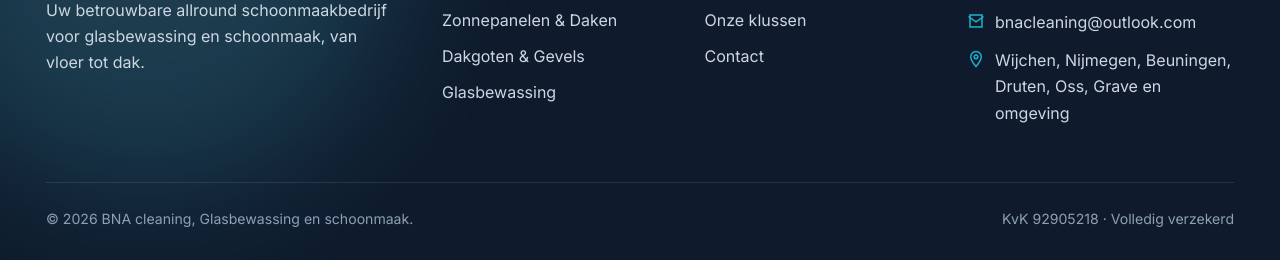
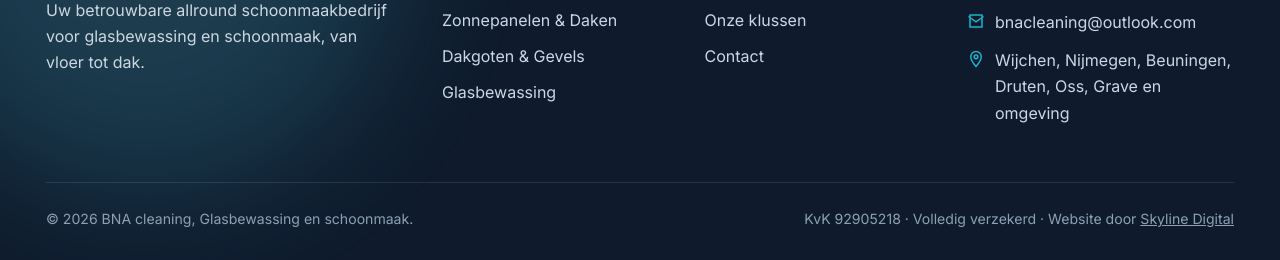
Before and after one commit to Yannickvandenbroek/BNAcleaning, a plain HTML site: page contact.html in a window 1280 px wide. Shown: the part 1932-2192 px from the top of the page. Drawn offline with Linux system fonts and the light colour scheme.

Commit message:
Voet: Website door Skyline Digital
Co-Authored-By: Claude <noreply@anthropic.com>

```diff
--- a/contact.html
+++ b/contact.html
@@ -117,7 +117,7 @@
         <div><svg viewBox="0 0 24 24" fill="none" stroke="currentColor" stroke-width="2"><path d="M12 2a7 7 0 00-7 7c0 5 7 13 7 13s7-8 7-13a7 7 0 00-7-7z"/><circle cx="12" cy="9" r="2.5"/></svg><span>Wijchen, Nijmegen, Beuningen, Druten, Oss, Grave en omgeving</span></div>
       </div>
     </div>
-    <div class="foot-bottom"><span>© <span data-year></span> BNA cleaning, Glasbewassing en schoonmaak.</span><span>KvK 92905218 · Volledig verzekerd</span></div>
+    <div class="foot-bottom"><span>© <span data-year></span> BNA cleaning, Glasbewassing en schoonmaak.</span><span>KvK 92905218 · Volledig verzekerd · Website door <a href="https://www.skylinedigital.nl" target="_blank" rel="noopener" style="color:inherit;text-decoration:underline">Skyline Digital</a></span></div>
   </div>
 </footer>
 
```
Also changed, not shown: dakgoten-gevels.html (+1 -1 lines), glasbewassing.html (+1 -1 lines), index.html (+1 -1 lines), interieurs-kantoren.html (+1 -1 lines), onze-klussen.html (+1 -1 lines), over-ons.html (+1 -1 lines), zonnepanelen-daken.html (+1 -1 lines).
